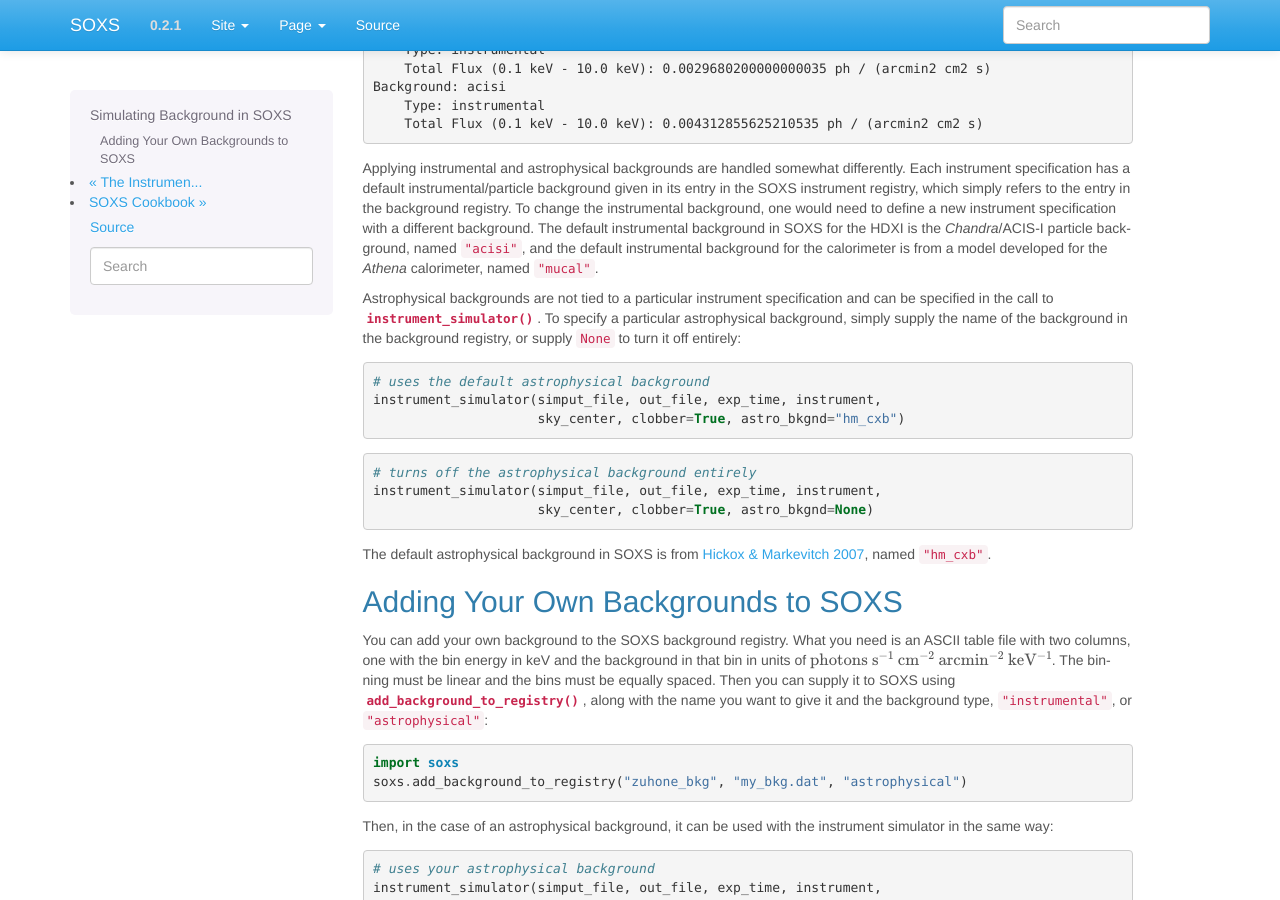
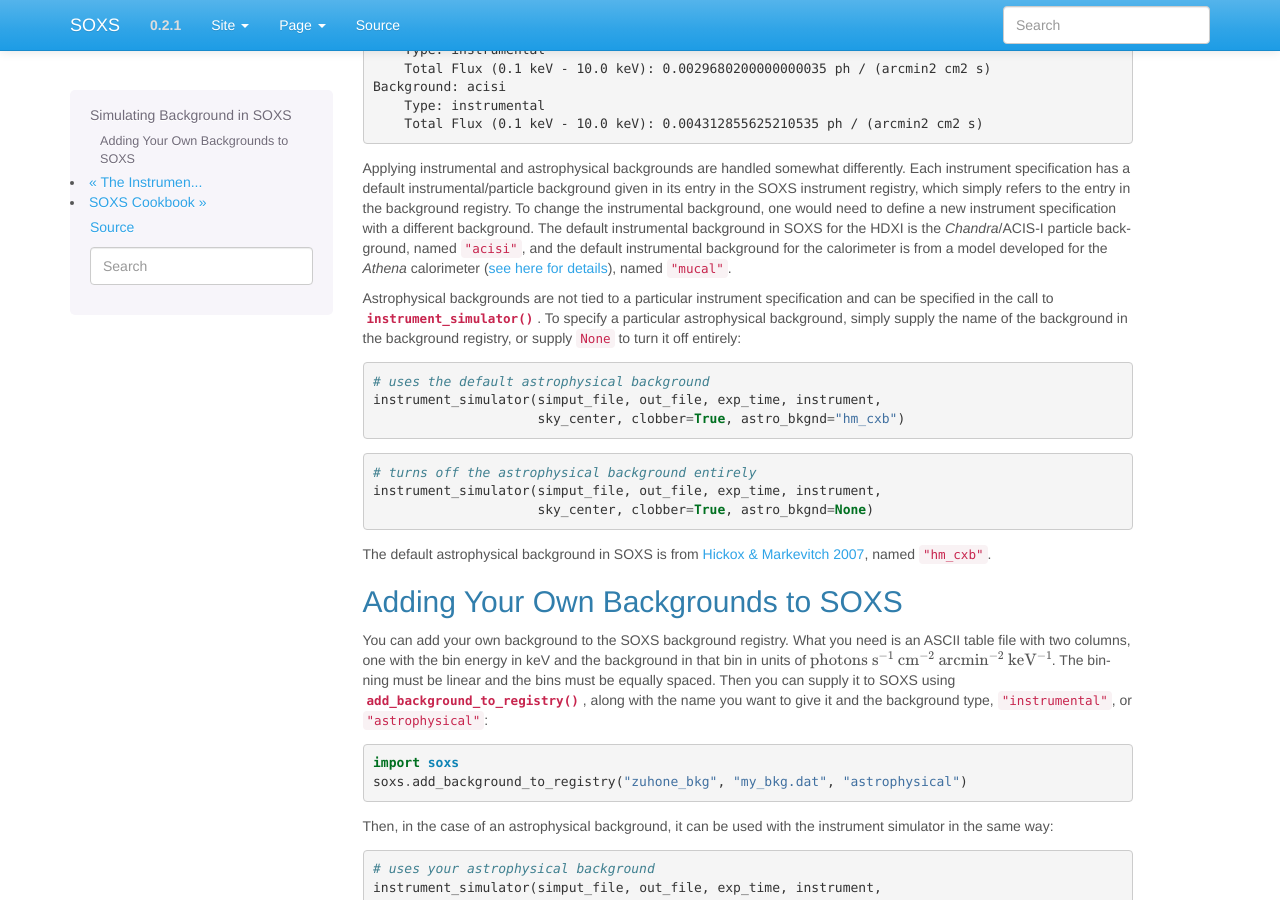
Before and after one commit to lynx-x-ray-observatory/soxs, a Sphinx documentation site: the page built from doc/source/python/background.rst, in a window 1280 px wide and 900 px high, scrolled down 427 px. Built offline with Sphinx 7.4.7, drawn with Linux system fonts in a browser that asks for light colours.

Commit message:
Add link to bkgnd paper for mural

```diff
--- a/doc/source/python/background.rst
+++ b/doc/source/python/background.rst
@@ -35,7 +35,8 @@ specification has a default instrumental/particle background given in its entry
 registry, which simply refers to the entry in the background registry. To change the instrumental background,
 one would need to define a new instrument specification with a different background. The default instrumental
 background in SOXS for the HDXI is the *Chandra*/ACIS-I particle background, named ``"acisi"``, and the default
-instrumental background for the calorimeter is from a model developed for the *Athena* calorimeter, named ``"mucal"``.
+instrumental background for the calorimeter is from a model developed for the *Athena* calorimeter
+(`see here for details <http://adsabs.harvard.edu/abs/2014A%26A...569A..54L>`_), named ``"mucal"``.
 
 Astrophysical backgrounds are not tied to a particular instrument specification and can be specified in the
 call to :func:`~soxs.instrument.instrument_simulator`. To specify a particular astrophysical background,
```
